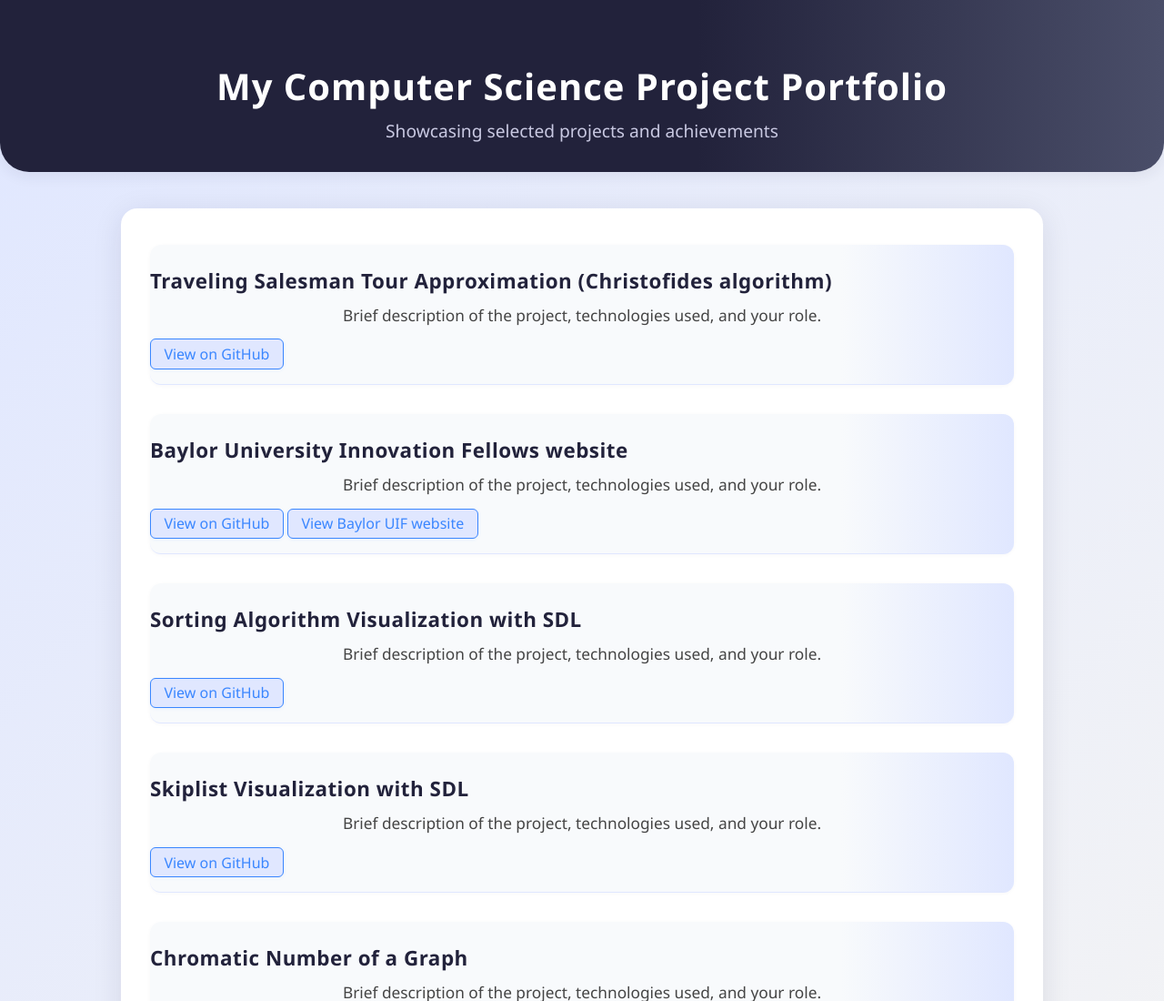
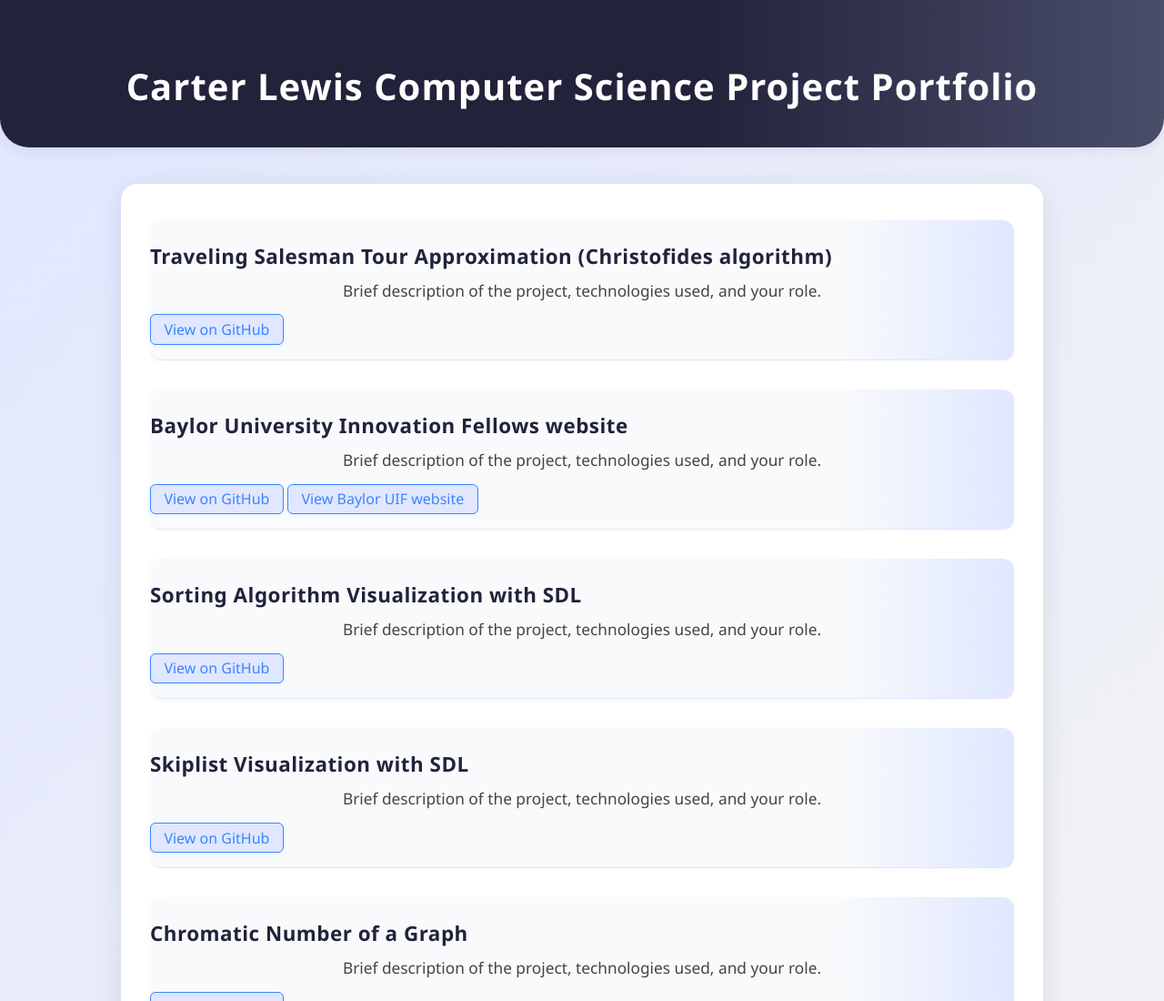
Before and after one commit to Carter-Lewis/Carter-Lewis.github.io, a plain HTML site: page index.html in a window 1280 px wide. Shown: the top 1100 px of the page at 91% size. Drawn offline with Linux system fonts and the light colour scheme.

Commit message:
Changed title

```diff
--- a/index.html
+++ b/index.html
@@ -8,8 +8,7 @@
 </head>
 <body>
   <header>
-    <h1>My Computer Science Project Portfolio</h1>
-    <p>Showcasing selected projects and achievements</p>
+    <h1>Carter Lewis Computer Science Project Portfolio</h1>
   </header>
   <main>
     <section class="project" onclick="window.location.href='TSP.html'" style="cursor:pointer;">
```
